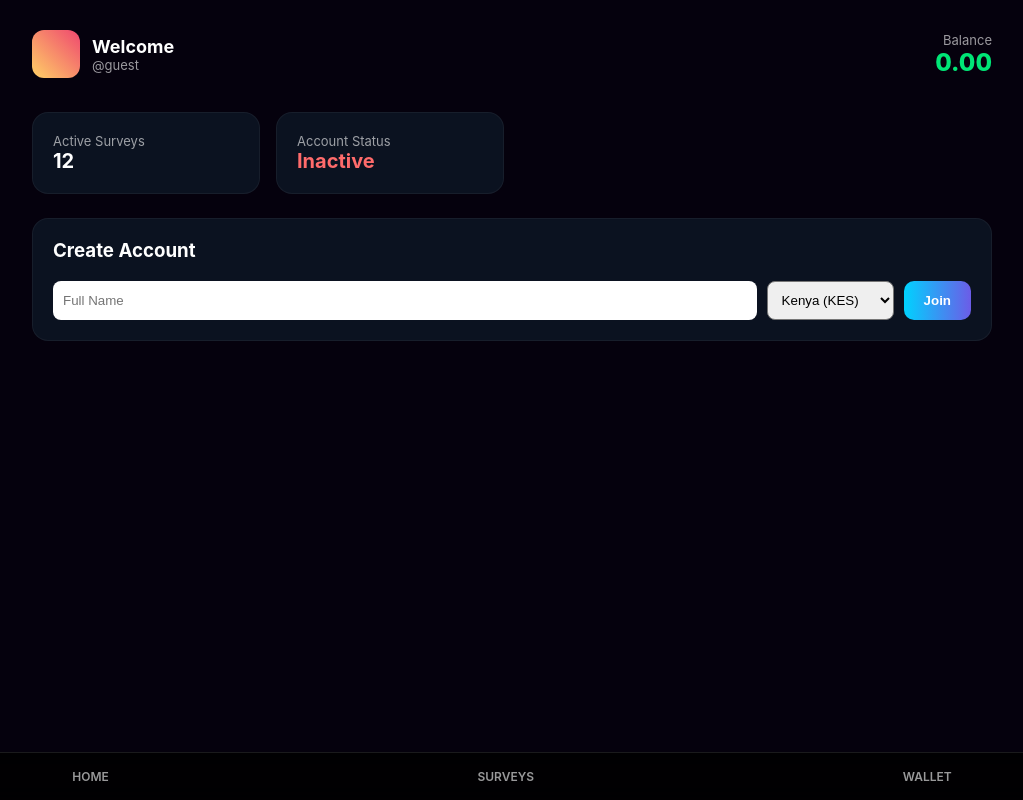
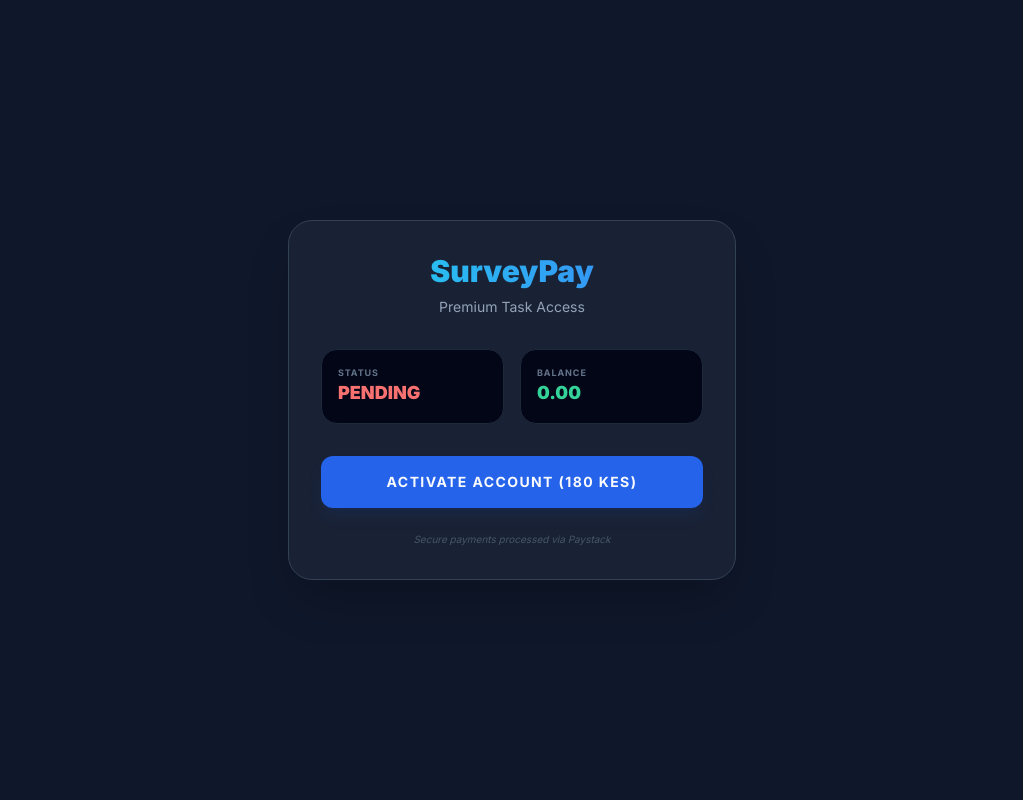
Before and after one commit to Eagleworrior/surveypay-app, a website: page index.html in a window 1280 px wide. Shown: the whole page, without its empty margins (128-1151 px from the left). Drawn offline with nearby package versions, Linux system fonts and the light colour scheme.

Commit message:
Refactor index.html for improved structure and styling

```diff
--- a/index.html
+++ b/index.html
@@ -1,144 +1,66 @@
-<!doctype html>
+<!DOCTYPE html>
 <html lang="en">
 <head>
-  <meta charset="utf-8" />
-  <meta name="viewport" content="width=device-width,initial-scale=1.0" />
-  <title>SurveyPay — Dashboard</title>
+    <meta charset="UTF-8">
+    <meta name="viewport" content="width=device-width, initial-scale=1.0">
+    <title>SurveyPay | Premium Dashboard</title>
+    <script src="https://cdn.tailwindcss.com"></script>
+    <script src="https://js.paystack.co/v1/inline.js"></script>
     <style>
-    :root {
-      --bg-body: #05010d;
-      --card-bg: #0b1220;
-      --accent-1: #6c5ce7;
-      --accent-2: #00d2ff;
-      --success: #00e676;
-      --text-main: #ffffff;
-      --text-muted: rgba(255, 255, 255, 0.6);
-    }
-    * { box-sizing: border-box; }
-    body { height: 100%; margin: 0; background: var(--bg-body); font-family: 'Inter', system-ui, sans-serif; color: var(--text-main); }
-
-    .app { max-width: 1000px; margin: 0 auto; padding: 20px; }
-
-    /* Layout */
-    header { display: flex; align-items: center; justify-content: space-between; margin-bottom: 24px; padding: 10px 0; }
-    .brand { display: flex; align-items: center; gap: 12px; }
-    .logo { width: 48px; height: 48px; border-radius: 12px; background: linear-gradient(45deg, #ffd166, #ef476f); }
-
-    .grid-stats { display: grid; grid-template-columns: 1fr; gap: 16px; margin-bottom: 24px; }
-    @media (min-width: 600px) { .grid-stats { grid-template-columns: repeat(2, 1fr); } }
-    @media (min-width: 900px) { .grid-stats { grid-template-columns: repeat(4, 1fr); } }
-
-    .card { background: var(--card-bg); padding: 20px; border-radius: 16px; border: 1px solid rgba(255,255,255,0.05); }
-
-    .btn { padding: 12px 20px; border-radius: 10px; background: linear-gradient(90deg, var(--accent-2), var(--accent-1)); color: #fff; text-decoration: none; font-weight: 700; border: none; cursor: pointer; transition: transform 0.2s; }
-    .btn:hover { transform: scale(1.02); }
-
-    .nav { position: fixed; bottom: 0; left: 0; right: 0; background: rgba(0,0,0,0.8); backdrop-filter: blur(10px); display: flex; justify-content: space-around; padding: 16px; border-top: 1px solid rgba(255,255,255,0.1); }
-    .nav a { color: var(--text-muted); text-decoration: none; font-size: 12px; font-weight: 600; text-transform: uppercase; }
-
-    .hidden { display: none !important; }
-    .muted { color: var(--text-muted); font-size: 13px; }
+        @import url('https://fonts.googleapis.com/css2?family=Inter:wght@400;700;900&display=swap');
+        body { font-family: 'Inter', sans-serif; background: #0f172a; color: #f8fafc; }
+        .glass { background: rgba(30, 41, 59, 0.7); backdrop-filter: blur(12px); border: 1px solid rgba(255,255,255,0.1); }
     </style>
 </head>
-<body>
+<body class="min-h-screen flex items-center justify-center p-4">
 
-<div class="app">
-  <header>
-    <div class="brand">
-      <div class="logo"></div>
-      <div>
-        <div id="disp-greet" style="font-size: 18px; font-weight: 700;">Welcome</div>
-        <div class="muted" id="disp-handle">@guest</div>
+    <div class="max-w-md w-full glass p-8 rounded-3xl shadow-2xl border border-slate-700">
+        <div class="text-center mb-8">
+            <h1 class="text-3xl font-black bg-gradient-to-r from-cyan-400 to-blue-500 bg-clip-text text-transparent">SurveyPay</h1>
+            <p class="text-slate-400 text-sm mt-2">Premium Task Access</p>
         </div>
+
+        <div class="grid grid-cols-2 gap-4 mb-8">
+            <div class="bg-slate-950 p-4 rounded-2xl border border-slate-800">
+                <p class="text-[9px] uppercase tracking-widest text-slate-500 font-bold">Status</p>
+                <h2 id="status-text" class="text-lg font-black text-red-400">PENDING</h2>
             </div>
-    <div style="text-align: right;">
-      <div class="muted">Balance</div>
-      <div id="totalBalance" style="font-size: 24px; font-weight: 800; color: var(--success);">0.00</div>
-    </div>
-  </header>
-
-  <main id="app-content">
-    <section id="view-home">
-      <div class="grid-stats">
-        <div class="card">
-          <div class="muted">Active Surveys</div>
-          <div style="font-size: 20px; font-weight: 700;">12</div>
-        </div>
-        <div class="card">
-          <div class="muted">Account Status</div>
-          <div id="status-tag" style="font-size: 20px; font-weight: 700; color: #ff6b6b;">Inactive</div>
+            <div class="bg-slate-950 p-4 rounded-2xl border border-slate-800">
+                <p class="text-[9px] uppercase tracking-widest text-slate-500 font-bold">Balance</p>
+                <h2 id="bal-text" class="text-lg font-black text-emerald-400">0.00</h2>
             </div>
         </div>
 
-      <div class="card" id="auth-box">
-        <h3 style="margin-top:0">Create Account</h3>
-        <div style="display: flex; gap: 10px; flex-wrap: wrap;">
-          <input id="regName" placeholder="Full Name" style="flex:1; padding: 10px; border-radius: 8px; border: none;">
-          <select id="regCountry" style="padding: 10px; border-radius: 8px;">
-            <option value="KE">Kenya (KES)</option>
-            <option value="NG">Nigeria (NGN)</option>
-            <option value="US">USA (USD)</option>
-          </select>
-          <button class="btn" onclick="register()">Join</button>
-        </div>
-      </div>
-    </section>
+        <button id="pay-btn" onclick="payWithPaystack()" class="w-full py-4 bg-blue-600 hover:bg-blue-500 active:scale-95 transition-all rounded-xl font-bold text-sm uppercase tracking-widest shadow-lg shadow-blue-900/20">
+            Activate Account (180 KES)
+        </button>
 
-    <section id="view-surveys" class="hidden">
-      <h2>Available Surveys</h2>
-      <div id="survey-list" class="card">Loading surveys...</div>
-    </section>
-  </main>
+        <p class="text-[10px] text-center text-slate-600 mt-6 italic">Secure payments processed via Paystack</p>
     </div>
 
-<nav class="nav">
-  <a href="#" onclick="showView('home')">Home</a>
-  <a href="#" onclick="showView('surveys')">Surveys</a>
-  <a href="#" onclick="showView('wallet')">Wallet</a>
-</nav>
+    <script>
+        // Use your PUBLIC key here. This is the only key the SDK supports.
+        const PUBLIC_KEY = "pk_live_ebbc4bdc1da0f8fc075bae6ce78da4f9c89552bc";
 
-<script>
-  // Configuration
-  const CURRENCY_RATES = { KE: { sym: 'KSh', rate: 1 }, NG: { sym: '₦', rate: 10 }, US: { sym: '$', rate: 0.007 } };
-  let user = JSON.parse(localStorage.getItem('survey_user')) || null;
-
-  function formatCurrency(amt, countryCode) {
-    const config = CURRENCY_RATES[countryCode] || CURRENCY_RATES.KE;
-    const finalAmt = amt * config.rate;
-    return `${config.sym} ${finalAmt.toLocaleString()}`;
+        function payWithPaystack() {
+            const handler = PaystackPop.setup({
+                key: PUBLIC_KEY,
+                email: 'user@surveypay.com',
+                amount: 18000, // 180 KES in kobo
+                currency: 'KES',
+                callback: function(response) {
+                    // Success logic
+                    alert('Success! Transaction ID: ' + response.reference);
+                    document.getElementById('status-text').innerText = "ACTIVE";
+                    document.getElementById('status-text').classList.replace('text-red-400', 'text-emerald-400');
+                    document.getElementById('bal-text').innerText = "180.00";
+                },
+                onClose: function() {
+                    alert('Payment window closed.');
                 }
-
-  function register() {
-    const name = document.getElementById('regName').value;
-    const country = document.getElementById('regCountry').value;
-    if(!name) return alert('Enter a name');
-
-    user = { name, country, balance: 0, unlocked: false };
-    localStorage.setItem('survey_user', JSON.stringify(user));
-    location.reload();
+            });
+            handler.openIframe();
         }
-
-  function showView(viewId) {
-    document.querySelectorAll('main section').forEach(s => s.classList.add('hidden'));
-    document.getElementById('view-' + viewId).classList.remove('hidden');
-
-    if(viewId === 'surveys' && !user?.unlocked) {
-      document.getElementById('survey-list').innerHTML = "Please activate your account to view surveys.";
-    }
-  }
-
-  function init() {
-    if(user) {
-      document.getElementById('disp-greet').innerText = user.name;
-      document.getElementById('disp-handle').innerText = "@" + user.name.toLowerCase().replace(' ', '_');
-      document.getElementById('totalBalance').innerText = formatCurrency(user.balance, user.country);
-      document.getElementById('status-tag').innerText = user.unlocked ? "Active" : "Inactive";
-      document.getElementById('status-tag').style.color = user.unlocked ? "var(--success)" : "#ff6b6b";
-      document.getElementById('auth-box').classList.add('hidden');
-    }
-  }
-
-  init();
     </script>
 </body>
 </html>
```
Lines whose indentation alone changed are shown as unchanged.
